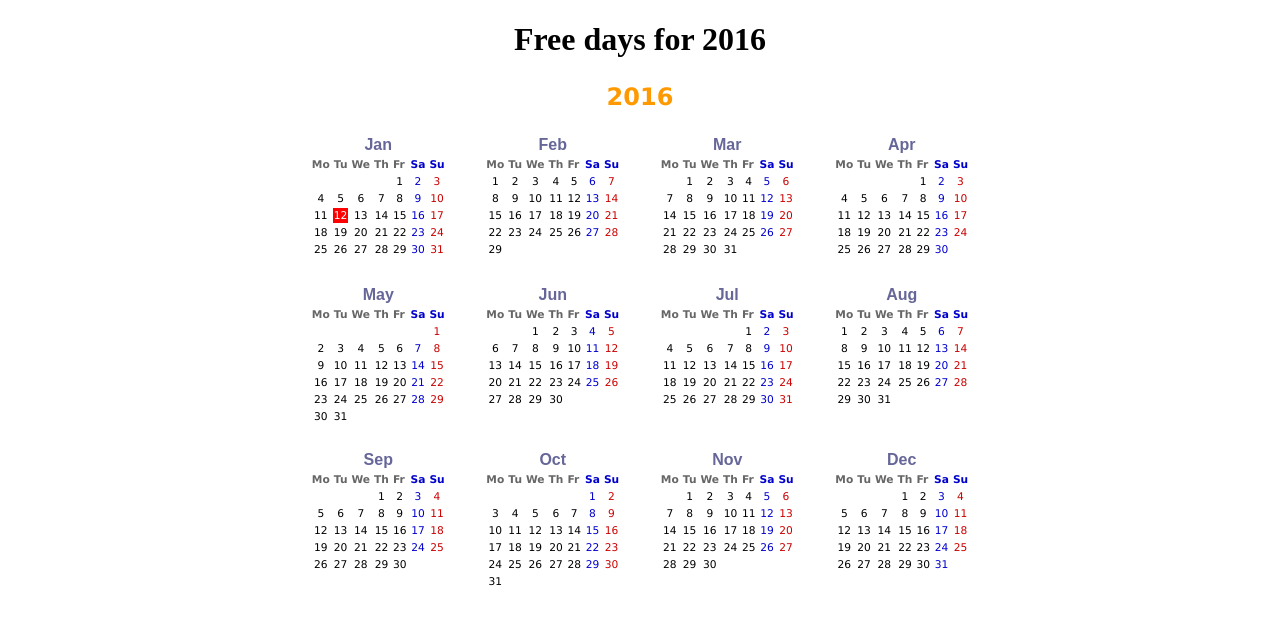
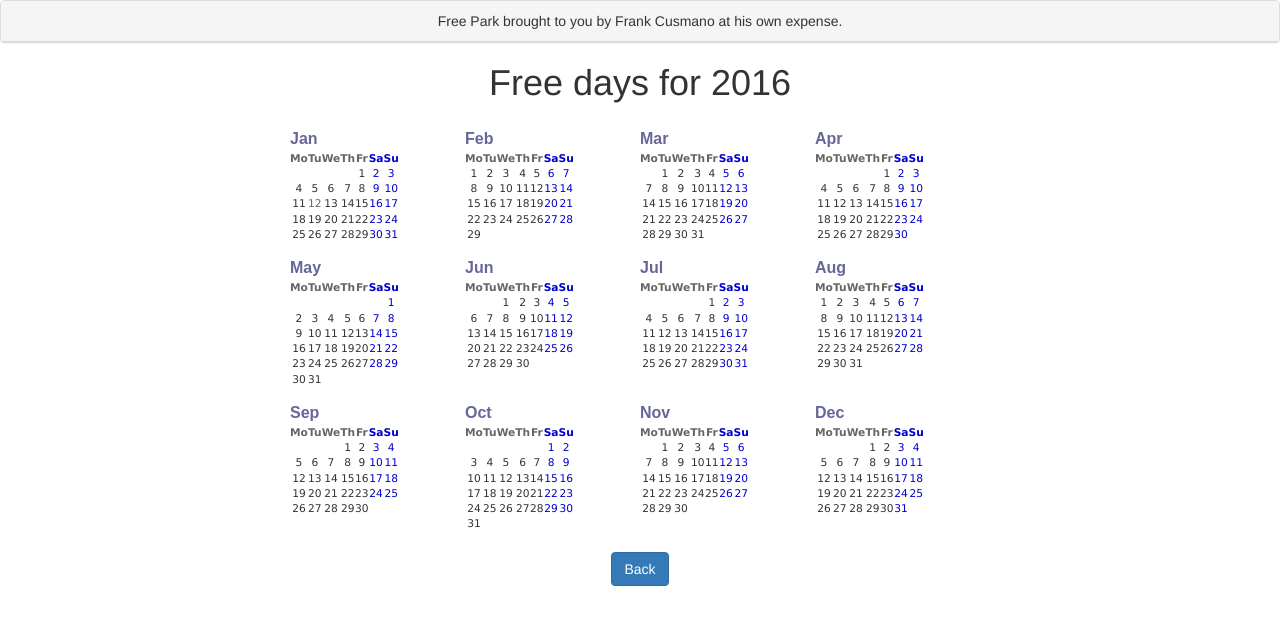
Before and after one commit to cusmanof/fp_ci, a CodeIgniter app: page /database/index.php/year/index in a window 1280 px wide. Shown: the top 625 px of the page. Run offline with CodeIgniter, Linux system fonts and the light colour scheme; tables that the repository leaves empty or names only in its code hold one stand-in row (values such as "Sample post"); some libraries are stand-ins or nearby versions.

Commit message:
added year calendar display

```diff
--- a/application/config/database.php
+++ b/application/config/database.php
@@ -70,7 +70,7 @@ defined('BASEPATH') OR exit('No direct script access allowed');
 | The $query_builder variables lets you determine whether or not to load
 | the query builder class.
 */
-$active_group = 'local';
+$active_group = 'gae';
 $query_builder = TRUE;
 
 $db['gae'] = array(
--- a/application/controllers/Calendar.php
+++ b/application/controllers/Calendar.php
@@ -79,9 +79,7 @@ class Calendar extends CI_Controller {
     }
 
     public function brief() {
-
-       $data["table"] = $this->Freepark_model->do_list_free_days();
-        $this->load->view('free_list', $data);
+        redirect('Year');
     }
 
     public function index() {
--- a/application/controllers/Year.php
+++ b/application/controllers/Year.php
@@ -6,7 +6,8 @@ class Year extends CI_Controller {
 
     public function index() {
          $data = array(
-            'year' => 2016,
+            'year' => date("Y"),
+             'free_days'=> $this->Freepark_model->get_free_days()
         );
         $this->load->view('free_year', $data);
     }
--- a/application/models/Freepark_model.php
+++ b/application/models/Freepark_model.php
@@ -197,7 +197,7 @@ class Freepark_model extends CI_Model {
         $tmpl = array('table_open' => '<table class="ftable">');
         $this->load->library('table');
         $this->table->set_template($tmpl);
-        $q = "SELECT DISTINCT free_date FROM freedays_tbl WHERE userId = '' ORDER BY  free_date LIMIT 50";
+        $q = "SELECT DISTINCT free_date FROM freedays_tbl WHERE userId = '' ORDER BY free_date LIMIT 50";
         $query = $this->db->query($q);
         $h = array(
             "0" => 'Date',
@@ -211,6 +211,17 @@ class Freepark_model extends CI_Model {
             array_push($res, $r);
         }
         return $this->table->generate($res);
+    }
+
+    function get_free_days() {
+        $res = array();
+        $q = "SELECT DISTINCT free_date FROM freedays_tbl WHERE userId = '' ORDER BY free_date LIMIT 50";
+        $query = $this->db->query($q);
+
+       foreach ($query->result() as $row) {
+         array_push($res, $row->free_date);
+       }
+        return $res;
     }
 
     function do_list_owner($user) {
--- a/application/views/free_year.php
+++ b/application/views/free_year.php
@@ -4,64 +4,134 @@
         <title>Free days</title>
         <meta http-equiv='Content-type' content='text/html; charset=UTF-8' >
         <style type="text/css">
-        .month { text-align: center; font-weight: bold; }
-        .dayname { font-weight: bold; }
-        .sat { color: red; }
-        .sun { color: red; }
+            table {
+                border:0;
+                text-align: center;
+                font-size:8pt;
+                font-family:Verdana;
+            }
+            th {align: center;
+                font-size:12pt;
+                font-family:Arial;
+                color:#666699;
+            }
+            .free {
+                font-size:8pt;
+                font-family:Verdana;
+                background:#00ff00;
+            }
+            .day {
+                text-align: center;
+                font-weight: bold;
+                color:#666666;
+            }
+            .dayW {
+                text-align: center;
+                font-weight: bold;
+                color:#0000cc;
+            }
+            .dayd {
+                text-align: center;
+                color:#666666;
+            }
+            .dayWd {
+                text-align: center;
+                color:#0000cc;
+            }
+            @media only screen and (max-device-width: 480px) {
+                table {
+                    border:0;
+                    text-align: center;
+                    font-size:36px;
+                    font-family:Verdana;
+                }
+                p {
+                    font-size: 48px;
+                }
+                h1 {
+                    font-size: 56px;
+                }
+                .free {
+                    font-family:Verdana;
+                    background:#00ff00;
+                }
+                .day {
+                    text-align: center;
+                    font-weight: bold;
+                    color:#666666;
+                }
+                .dayW {
+                    text-align: center;
+                    font-weight: bold;
+                    color:#0000cc;
+                }
+                .dayd {
+                    text-align: center;
+                    color:#666666;
+                }
+                .dayWd {
+                    text-align: center;
+                    color:#0000cc;
+                }
+            }
         </style>
     </head>
     <body>
+        <?php $this->load->view('templates/header'); ?>
         <div align="center">
             <h1>Free days for <?php echo $year ?> </h1>
 
             <?php
-$monat=date('n');
-$jahr=date('Y');
-$heute=date('d');
-$monate=array('Jan','Feb','Mar','Apr','May','Jun','Jul','Aug','Sep','Oct','Nov','Dec');
+            $mm = date('n');
+            $yy = date('Y');
+            $dd = date('d');
+            $monate = array('Jan', 'Feb', 'Mar', 'Apr', 'May', 'Jun', 'Jul', 'Aug', 'Sep', 'Oct', 'Nov', 'Dec');
 
             echo '<table border=0 width=700>';
-echo '<th colspan=4 align=center style="font-family:Verdana; font-size:18pt; color:#ff9900;">'.$jahr.'</th>';
 
-for ($reihe=1; $reihe<=3; $reihe++) {
+            for ($reihe = 1; $reihe <= 3; $reihe++) {
                 echo '<tr>';
-	for ($spalte=1; $spalte<=4; $spalte++) {
-		$this_month=($reihe-1)*4+$spalte;
-		$erster=date('w',mktime(0,0,0,$this_month,1,$jahr));
-		$insgesamt=date('t',mktime(0,0,0,$this_month,1,$jahr));
-		if ($erster==0) $erster=7;
+                for ($spalte = 1; $spalte <= 4; $spalte++) {
+                    $this_month = ($reihe - 1) * 4 + $spalte;
+                    $day_of_week = date('w', mktime(0, 0, 0, $this_month, 1, $yy));
+                    $days_in_month = date('t', mktime(0, 0, 0, $this_month, 1, $yy));
+                    if ($day_of_week == 0)
+                        $day_of_week = 7;
                     echo '<td width="25%" valign=top>';
-		echo '<table border=0 align=center style="font-size:8pt; font-family:Verdana">';
-		echo '<th colspan=7 align=center style="font-size:12pt; font-family:Arial; color:#666699;">'.$monate[$this_month-1].'</th>';
-		echo '<tr><td style="color:#666666"><b>Mo</b></td><td style="color:#666666"><b>Tu</b></td>';
-		echo '<td style="color:#666666"><b>We</b></td><td style="color:#666666"><b>Th</b></td>';
-		echo '<td style="color:#666666"><b>Fr</b></td><td style="color:#0000cc"><b>Sa</b></td>';
-		echo '<td style="color:#0000cc"><b>Su</b></td></tr>';
+                    echo '<table>';
+                    echo '<th colspan=7 ">' . $monate[$this_month - 1] . '</th>';
+                    echo '<tr><td class="day">Mo</td>';
+                    echo '<td class="day">Tu</td>';
+                    echo '<td class="day">We</td>';
+                    echo '<td class="day">Th</td>';
+                    echo '<td class="day">Fr</td>';
+                    echo '<td class="dayW">Sa</td>';
+                    echo '<td class="dayW">Su</td>';
                     echo '<tr><br>';
-		$i=1;
-		while ($i<$erster) {
+                    $i = 1;
+                    while ($i < $day_of_week) {
                         echo '<td> </td>';
                         $i++;
                     }
-		$i=1;
-		while ($i<=$insgesamt) {
-			$rest=($i+$erster-1)%7;
-			if (($i==$heute) && ($this_month==$monat)) {
-				echo '<td style="font-size:8pt; font-family:Verdana; background:#ff0000;" align=center>';
+                    $i = 1;
+                    while ($i <= $days_in_month) {
+                        $ddmmyy = date('Y-m-d', mktime(0, 0, 0, $this_month, $i, $yy));
+                        $rest = ($i + $day_of_week - 1) % 7;
+                        if (in_array($ddmmyy, $free_days)) {
+                            echo '<td class="free" align=center>';
                         } else {
                             echo '<td style="font-size:8pt; font-family:Verdana" align=center>';
                         }
-			if (($i==$heute) && ($this_month==$monat)) {
-				echo '<span style="color:#ffffff;">'.$i.'</span>';
-			}	else if ($rest==6) {
-				echo '<span style="color:#0000cc">'.$i.'</span>';
-			} else if ($rest==0) {
-				echo '<span style="color:#cc0000">'.$i.'</span>';
+                        if (($i == $dd) && ($this_month == $mm)) {
+                            echo '<span class="dayd">' . $i . '</span>';
+                        } else if ($rest == 6 || $rest == 0) {
+                            echo '<span class="dayWd">' . $i . '</span>';
                         } else {
                             echo $i;
                         }
                         echo "</td>\n";
-			if ($rest==0) echo "</tr>\n<tr>\n";
+                        if ($rest == 0)
+                            echo "</tr>\n<tr>\n";
                         $i++;
                     }
                     echo '</tr>';
@@ -73,4 +143,6 @@ for ($reihe=1; $reihe<=3; $reihe++) {
 
             echo '</table>';
             ?>
+            <BR>
+            <?php $this->load->view('templates/footer_free'); ?>
     </body>
```
Also changed, not shown: nbproject/private/private.xml (+5 -9 lines). Lines whose indentation alone changed are shown as unchanged.
